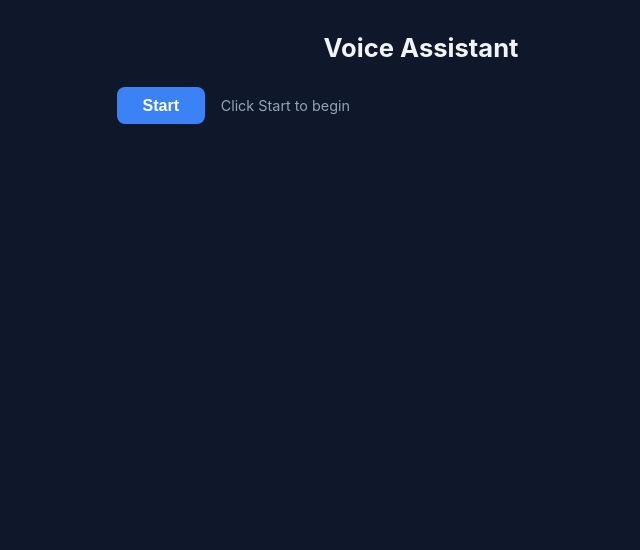
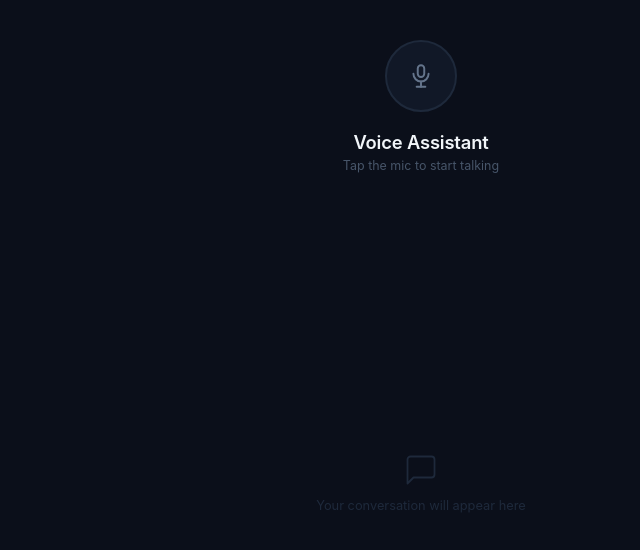
Before and after one commit to sonnguyentrung077/hr-agent, a React (Vite) app in the folder frontend/: page / in a window 1280 px wide. Shown: the top 550 px of the page, without its empty margins (219-859 px from the left). Built offline with nearby package versions, Linux system fonts and the light colour scheme.

Commit message:
update code

```diff
--- a/frontend/src/App.css
+++ b/frontend/src/App.css
@@ -5,106 +5,281 @@
 }
 
 body {
-  font-family: -apple-system, BlinkMacSystemFont, "Segoe UI", Roboto, sans-serif;
-  background: #0f172a;
+  font-family: "Inter", -apple-system, BlinkMacSystemFont, "Segoe UI", Roboto,
+    sans-serif;
+  background: #0b0f1a;
   color: #e2e8f0;
-  min-height: 100vh;
+  min-height: 100dvh;
+  overflow: hidden;
 }
 
+/* ===================== Layout ===================== */
 .app {
-  max-width: 640px;
+  max-width: 520px;
   margin: 0 auto;
-  padding: 2rem 1rem;
+  height: 100dvh;
+  display: flex;
+  flex-direction: column;
 }
 
-h1 {
-  text-align: center;
-  margin-bottom: 1.5rem;
-  font-size: 1.6rem;
-  color: #f1f5f9;
+/* ===================== Hero ===================== */
+.hero {
+  flex-shrink: 0;
+  display: flex;
+  flex-direction: column;
+  align-items: center;
+  gap: 1.2rem;
+  padding: 2.5rem 1rem 1.5rem;
 }
 
-.controls {
+.hero-text {
+  text-align: center;
+}
+
+.hero-text h1 {
+  font-size: 1.15rem;
+  font-weight: 600;
+  color: #f1f5f9;
+  letter-spacing: -0.01em;
+}
+
+.hero-sub {
+  margin-top: 0.3rem;
+  font-size: 0.78rem;
+  color: #475569;
+}
+
+.hero-status {
+  margin-top: 0.35rem;
+  display: inline-flex;
+  align-items: center;
+  gap: 0.4rem;
+  font-size: 0.78rem;
+  color: #94a3b8;
+}
+
+.hero-status .dot {
+  width: 6px;
+  height: 6px;
+  border-radius: 50%;
+  background: #475569;
+}
+
+.hero-status.listening .dot {
+  background: #34d399;
+  box-shadow: 0 0 6px #34d39966;
+  animation: blink 1.4s ease-in-out infinite;
+}
+
+.hero-status.thinking .dot {
+  background: #fbbf24;
+  box-shadow: 0 0 6px #fbbf2466;
+  animation: blink 0.7s ease-in-out infinite;
+}
+
+.hero-status.error .dot {
+  background: #f87171;
+}
+
+.res-time {
+  margin-left: 0.3rem;
+  color: #475569;
+  font-variant-numeric: tabular-nums;
+}
+
+@keyframes blink {
+  0%,
+  100% {
+    opacity: 1;
+  }
+  50% {
+    opacity: 0.25;
+  }
+}
+
+/* ===================== Mic Button ===================== */
+.mic-btn {
+  position: relative;
+  width: 72px;
+  height: 72px;
+  border: 2px solid #1e293b;
+  border-radius: 50%;
+  background: #111827;
+  color: #64748b;
+  cursor: pointer;
   display: flex;
   align-items: center;
-  gap: 1rem;
-  margin-bottom: 1.5rem;
+  justify-content: center;
+  transition: all 0.25s ease;
 }
 
-.mic-btn {
-  padding: 0.6rem 1.6rem;
-  border: none;
-  border-radius: 8px;
-  font-size: 1rem;
-  font-weight: 600;
-  cursor: pointer;
-  background: #3b82f6;
-  color: #fff;
-  transition: background 0.2s;
+.mic-btn svg {
+  width: 26px;
+  height: 26px;
+  position: relative;
+  z-index: 1;
 }
 
 .mic-btn:hover {
-  background: #2563eb;
+  border-color: #334155;
+  color: #cbd5e1;
+  background: #1e293b;
 }
 
 .mic-btn.active {
-  background: #ef4444;
+  border-color: #6366f1;
+  background: #1e1b4b;
+  color: #a5b4fc;
 }
 
 .mic-btn.active:hover {
-  background: #dc2626;
+  background: #252149;
 }
 
-.status {
-  font-size: 0.9rem;
-  color: #94a3b8;
+.mic-btn.thinking {
+  border-color: #d97706;
+  color: #fcd34d;
+  background: #1c1608;
 }
 
-.time {
-  margin-left: auto;
-  font-size: 0.85rem;
-  color: #22d3ee;
-  font-variant-numeric: tabular-nums;
+/* pulse rings */
+.pulse-ring {
+  position: absolute;
+  inset: -2px;
+  border-radius: 50%;
+  border: 2px solid #6366f1;
+  opacity: 0;
+  animation: pulse 2.2s cubic-bezier(0.4, 0, 0.2, 1) infinite;
+  pointer-events: none;
 }
 
-.partial {
-  padding: 0.75rem 1rem;
-  margin-bottom: 1rem;
-  background: #1e293b;
-  border-left: 3px solid #3b82f6;
-  border-radius: 6px;
-  font-style: italic;
-  color: #94a3b8;
+.pulse-ring.delay {
+  animation-delay: 0.8s;
 }
 
-.messages {
+@keyframes pulse {
+  0% {
+    transform: scale(1);
+    opacity: 0.45;
+  }
+  100% {
+    transform: scale(1.65);
+    opacity: 0;
+  }
+}
+
+/* ===================== Chat ===================== */
+.chat {
+  flex: 1;
+  overflow-y: auto;
+  padding: 0 1rem 1.5rem;
   display: flex;
   flex-direction: column;
-  gap: 0.75rem;
+  gap: 0.5rem;
+  scrollbar-width: thin;
+  scrollbar-color: #1e293b transparent;
 }
 
-.msg {
-  padding: 0.75rem 1rem;
-  border-radius: 8px;
+.chat::-webkit-scrollbar {
+  width: 4px;
 }
 
-.msg.user {
+.chat::-webkit-scrollbar-thumb {
   background: #1e293b;
+  border-radius: 4px;
 }
 
-.msg.assistant {
-  background: #1e3a5f;
+/* ---- Empty state ---- */
+.empty {
+  flex: 1;
+  display: flex;
+  flex-direction: column;
+  align-items: center;
+  justify-content: center;
+  gap: 0.6rem;
+  color: #1e293b;
 }
 
-.msg strong {
-  display: block;
-  font-size: 0.75rem;
-  text-transform: uppercase;
-  letter-spacing: 0.05em;
-  margin-bottom: 0.25rem;
-  color: #64748b;
+.empty svg {
+  width: 36px;
+  height: 36px;
 }
 
-.msg p {
-  line-height: 1.5;
+.empty span {
+  font-size: 0.8rem;
 }
+
+/* ---- Bubbles ---- */
+.bubble {
+  max-width: 85%;
+  padding: 0.65rem 0.9rem;
+  border-radius: 14px;
+  font-size: 0.88rem;
+  line-height: 1.55;
+  animation: fadeUp 0.2s ease;
+}
+
+@keyframes fadeUp {
+  from {
+    opacity: 0;
+    transform: translateY(6px);
+  }
+  to {
+    opacity: 1;
+    transform: translateY(0);
+  }
+}
+
+.bubble.user {
+  align-self: flex-end;
+  background: #1e293b;
+  border-bottom-right-radius: 4px;
+  color: #cbd5e1;
+}
+
+.bubble.assistant {
+  align-self: flex-start;
+  background: linear-gradient(135deg, #1a1340 0%, #162032 100%);
+  border-bottom-left-radius: 4px;
+  color: #e2e8f0;
+  border: 1px solid #1e2d4a;
+}
+
+.bubble-name {
+  font-size: 0.6rem;
+  font-weight: 600;
+  text-transform: uppercase;
+  letter-spacing: 0.06em;
+  color: #475569;
+  margin-bottom: 0.15rem;
+}
+
+.bubble p {
+  margin: 0;
+}
+
+.partial-bubble {
+  opacity: 0.6;
+  border: 1px dashed #334155;
+  background: transparent;
+}
+
+/* ---- Streaming cursor ---- */
+.streaming-bubble {
+  animation: none;
+}
+
+.cursor {
+  display: inline-block;
+  width: 2px;
+  height: 1em;
+  background: #a5b4fc;
+  margin-left: 2px;
+  vertical-align: text-bottom;
+  animation: cursorBlink 0.6s step-end infinite;
+}
+
+@keyframes cursorBlink {
+  0%, 100% { opacity: 1; }
+  50% { opacity: 0; }
+}
--- a/frontend/src/App.tsx
+++ b/frontend/src/App.tsx
@@ -1,4 +1,4 @@
-import { useState, useRef, useCallback } from "react";
+import { useState, useRef, useCallback, useEffect } from "react";
 
 const WS_URL = "ws://localhost:8000/ws";
 const TTS_SAMPLE_RATE = 44100;
@@ -11,6 +11,7 @@ interface Message {
 interface WsMsg {
   type: string;
   text?: string;
+  token?: string;
   status?: string;
   message?: string;
   time?: number;
@@ -20,27 +21,32 @@ export default function App() {
   const [listening, setListening] = useState(false);
   const [partial, setPartial] = useState("");
   const [messages, setMessages] = useState<Message[]>([]);
-  const [status, setStatus] = useState("Click Start to begin");
+  const [status, setStatus] = useState("idle");
   const [resTime, setResTime] = useState<number | null>(null);
+
+  const [streamingText, setStreamingText] = useState("");
 
   const wsRef = useRef<WebSocket | null>(null);
   const recCtxRef = useRef<AudioContext | null>(null);
   const playCtxRef = useRef<AudioContext | null>(null);
   const streamRef = useRef<MediaStream | null>(null);
   const nextPlayRef = useRef(0);
+  const bottomRef = useRef<HTMLDivElement | null>(null);
+
+  useEffect(() => {
+    bottomRef.current?.scrollIntoView({ behavior: "smooth" });
+  }, [messages, partial, streamingText]);
 
   /* ---- playback: Cartesia sends pcm_f32le ---- */
   const queueAudio = useCallback((pcmBuf: ArrayBuffer) => {
     const ctx = playCtxRef.current;
     if (!ctx) return;
     const f32 = new Float32Array(pcmBuf);
-
     const buf = ctx.createBuffer(1, f32.length, TTS_SAMPLE_RATE);
     buf.getChannelData(0).set(f32);
     const src = ctx.createBufferSource();
     src.buffer = buf;
     src.connect(ctx.destination);
-
     const now = ctx.currentTime;
     const t = Math.max(now + 0.02, nextPlayRef.current);
     src.start(t);
@@ -64,9 +70,16 @@ export default function App() {
           setMessages((p) => [...p, { role: "user", text: msg.text ?? "" }]);
           break;
         case "status":
-          setStatus(msg.status === "thinking" ? "Thinking..." : "Listening...");
+          if (msg.status === "thinking") {
+            setStreamingText("");
+          }
+          setStatus(msg.status === "thinking" ? "thinking" : "listening");
+          break;
+        case "response_text":
+          setStreamingText((prev) => prev + (msg.token ?? ""));
           break;
         case "response_complete":
+          setStreamingText("");
           setMessages((p) => [
             ...p,
             { role: "assistant", text: msg.text ?? "" },
@@ -75,7 +88,7 @@ export default function App() {
           break;
         case "error":
         case "tts_error":
-          setStatus("Error: " + (msg.message ?? "unknown"));
+          setStatus("error");
           break;
         default:
           break;
@@ -89,7 +102,6 @@ export default function App() {
     try {
       playCtxRef.current = new AudioContext({ sampleRate: TTS_SAMPLE_RATE });
       nextPlayRef.current = 0;
-
       recCtxRef.current = new AudioContext({ sampleRate: 16000 });
 
       const stream = await navigator.mediaDevices.getUserMedia({
@@ -99,11 +111,10 @@ export default function App() {
 
       const ws = new WebSocket(WS_URL);
       wsRef.current = ws;
-
       ws.binaryType = "arraybuffer";
 
       ws.onopen = async () => {
-        setStatus("Listening...");
+        setStatus("listening");
         setListening(true);
         const ctx = recCtxRef.current!;
         await ctx.audioWorklet.addModule("/audio-processor.js");
@@ -116,13 +127,14 @@ export default function App() {
       };
 
       ws.onmessage = onWsMessage;
-      ws.onerror = () => setStatus("Connection error");
+      ws.onerror = () => setStatus("error");
       ws.onclose = () => {
-        setStatus("Disconnected");
+        setStatus("idle");
         setListening(false);
       };
     } catch (err) {
-      setStatus("Error: " + (err as Error).message);
+      console.error(err);
+      setStatus("error");
     }
   }, [onWsMessage]);
 
@@ -137,33 +149,87 @@ export default function App() {
     playCtxRef.current?.close().catch(() => {});
     setListening(false);
     setPartial("");
-    setStatus("Click Start to begin");
+    setStatus("idle");
   }, []);
+
+  const statusLabel =
+    status === "listening"
+      ? "Listening..."
+      : status === "thinking"
+        ? "Thinking..."
+        : status === "error"
+          ? "Connection error"
+          : "";
 
   return (
     <div className="app">
-      <h1>Voice Assistant</h1>
+      {/* ---- Hero / Mic area ---- */}
+      <div className="hero">
+        <button
+          className={`mic-btn ${listening ? "active" : ""} ${status === "thinking" ? "thinking" : ""}`}
+          onClick={listening ? stop : start}
+          aria-label={listening ? "Stop" : "Start"}
+        >
+          {/* mic svg */}
+          <svg viewBox="0 0 24 24" fill="none" stroke="currentColor" strokeWidth={1.8} strokeLinecap="round" strokeLinejoin="round">
+            <rect x="9" y="2" width="6" height="11" rx="3" />
+            <path d="M5 10a7 7 0 0 0 14 0" />
+            <line x1="12" y1="17" x2="12" y2="22" />
+            <line x1="8" y1="22" x2="16" y2="22" />
+          </svg>
+          {listening && <span className="pulse-ring" />}
+          {listening && <span className="pulse-ring delay" />}
+        </button>
 
-      <div className="controls">
-        <button
-          className={`mic-btn ${listening ? "active" : ""}`}
-          onClick={listening ? stop : start}
-        >
-          {listening ? "Stop" : "Start"}
-        </button>
-        <span className="status">{status}</span>
-        {resTime != null && <span className="time">Response: {resTime}s</span>}
+        <div className="hero-text">
+          <h1>Voice Assistant</h1>
+          {!listening && !statusLabel && (
+            <p className="hero-sub">Tap the mic to start talking</p>
+          )}
+          {statusLabel && (
+            <p className={`hero-status ${status}`}>
+              <span className="dot" />
+              {statusLabel}
+              {resTime != null && status === "listening" && (
+                <span className="res-time">{resTime}s</span>
+              )}
+            </p>
+          )}
+        </div>
       </div>
 
-      {partial && <div className="partial">{partial}</div>}
+      {/* ---- Chat area ---- */}
+      <div className="chat">
+        {messages.length === 0 && !partial && (
+          <div className="empty">
+            <svg viewBox="0 0 24 24" fill="none" stroke="currentColor" strokeWidth={1.2} strokeLinecap="round" strokeLinejoin="round">
+              <path d="M21 15a2 2 0 0 1-2 2H7l-4 4V5a2 2 0 0 1 2-2h14a2 2 0 0 1 2 2z" />
+            </svg>
+            <span>Your conversation will appear here</span>
+          </div>
+        )}
 
-      <div className="messages">
         {messages.map((m, i) => (
-          <div key={i} className={`msg ${m.role}`}>
-            <strong>{m.role === "user" ? "You" : "Assistant"}</strong>
+          <div key={i} className={`bubble ${m.role}`}>
+            <div className="bubble-name">{m.role === "user" ? "You" : "Assistant"}</div>
             <p>{m.text}</p>
           </div>
         ))}
+
+        {streamingText && (
+          <div className="bubble assistant streaming-bubble">
+            <div className="bubble-name">Assistant</div>
+            <p>{streamingText}<span className="cursor" /></p>
+          </div>
+        )}
+
+        {partial && (
+          <div className="bubble user partial-bubble">
+            <div className="bubble-name">You</div>
+            <p>{partial}</p>
+          </div>
+        )}
+        <div ref={bottomRef} />
       </div>
     </div>
   );
```
Also changed, not shown: 1 other file (tests, documents, lock files or other folders).
